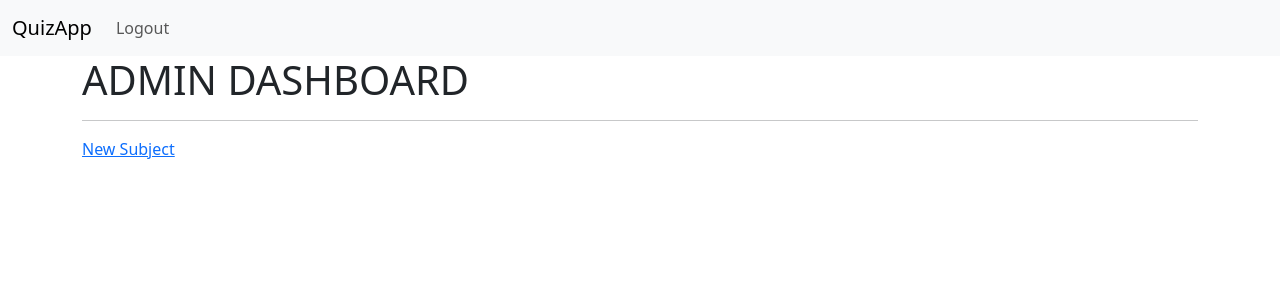
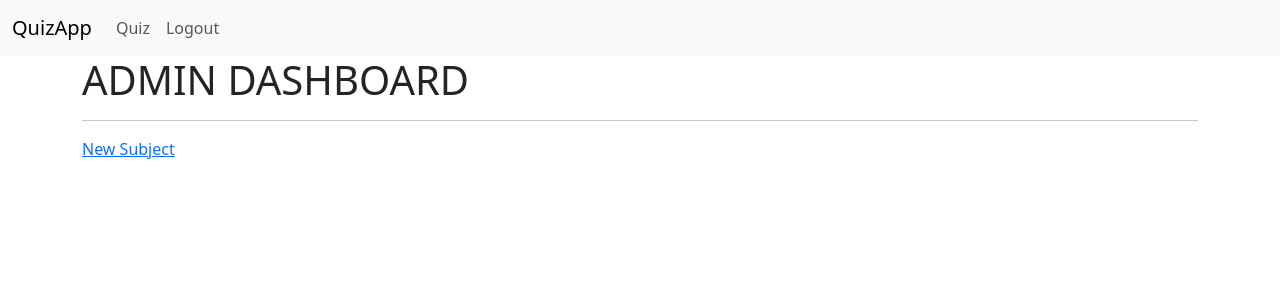
Before and after one commit to its403/quiz_app_v1, a Flask app: page /admin in a window 1280 px wide. Shown: the top 300 px of the page. Run offline with Flask 3, Linux system fonts and the light colour scheme; the visitor is signed in with stand-in values (Sample User, id 1); data comes from the database, SQL or seed files in the repository; data that the repository does not hold is empty.

Commit message:
Added route for adding new quiz

```diff
--- a/routes.py
+++ b/routes.py
@@ -343,3 +343,10 @@ def delete_chapter_post(id):
     db.session.commit()
     flash("Chapter deleted successfully!")
     return redirect(url_for("admin"))
+
+
+# CRUD Quiz
+@app.route("/admin/quiz")
+@admin_required
+def quiz():
+    return render_template("quiz/quiz.html")
--- a/templates/navbar.html
+++ b/templates/navbar.html
@@ -8,6 +8,9 @@
         <div class="collapse navbar-collapse" id="navbarNav">
             <ul class="navbar-nav">
                 {% if "user_id" in session %}
+                <li class="nav-item">
+                    <a class="nav-link" href="{{ url_for('quiz') }}">Quiz</a>
+                </li>
                 <li class="nav-item">
                     <a class="nav-link" href="{{ url_for('logout') }}">Logout</a>
                 </li>
```
Also changed, not shown: templates/quiz/quiz.html (added, +7 -0 lines).
